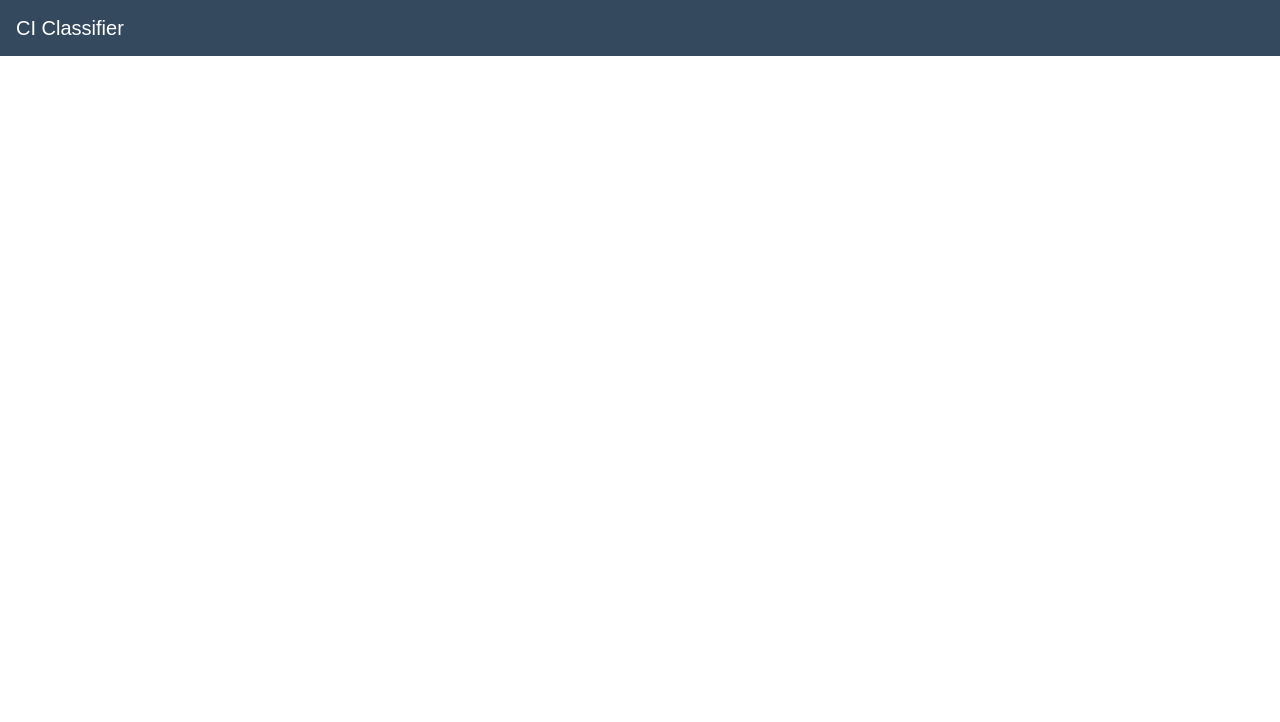
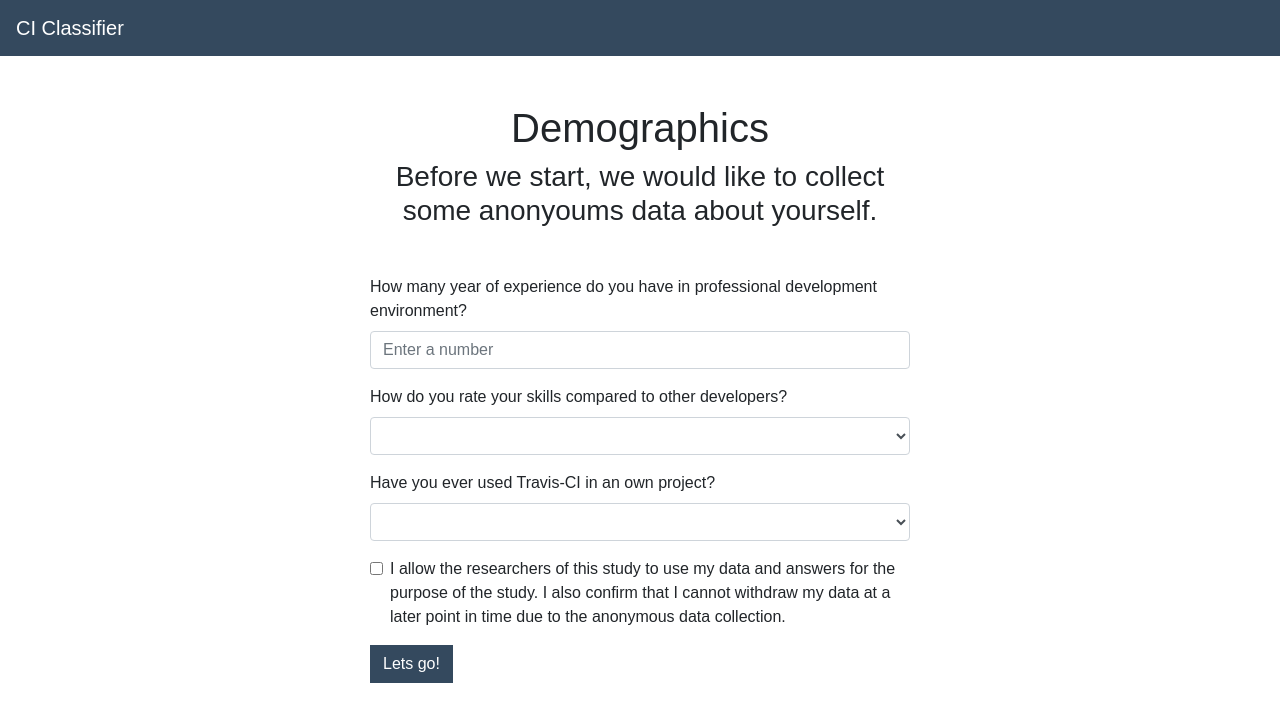
Before and after one commit to cinder-config/classification-frontend, a Nuxt app: page /demographics in a window 1280 px wide. Before the commit this address had no page. Shown: the top 722 px of the page. Built offline with nearby package versions, Linux system fonts and the light colour scheme.

Commit message:
add demographics
Signed-off-by: Timothy Zemp <timothy.zemp@gmail.com>

```diff
--- /dev/null
+++ b/pages/demographics.vue
@@ -0,0 +1,92 @@
+<template>
+    <b-container class="mt-5">
+        <b-row>
+            <b-col cols="6" offset="3">
+                <div class="text-center mb-5">
+                    <h1>Demographics</h1>
+                    <h3>Before we start, we would like to collect some anonyoums data about yourself.</h3>
+                </div>
+                <form ref="form" class="demographics-form">
+                    <!-- Years of Experience -->
+                    <div class="form-group">
+                        <label for="experienceYears">How many year of experience do you have in professional
+                            development environment?</label>
+                        <input v-model.number="form.experienceYears" required type="number" min="0" class="form-control"
+                               id="experienceYears" name="experienceYears"
+                               placeholder="Enter a number">
+                    </div>
+                    <!-- Compared to others -->
+                    <div class="form-group">
+                        <label for="experienceComparedToOthers">How do you rate your skills compared to other
+                            developers?</label>
+                        <select v-model.number="form.experienceComparedToOthers" required class="form-control"
+                                id="experienceComparedToOthers" name="experienceComparedToOthers">
+                            <option selected disabled>Please choose</option>
+                            <option value="1">Bad</option>
+                            <option value="2">Below Average</option>
+                            <option value="3">Average</option>
+                            <option value="4">Above Average</option>
+                            <option value="5">Excellent</option>
+                        </select>
+                    </div>
+                    <!-- Used Travis CI -->
+                    <div class="form-group">
+                        <label for="usedTravisCI">Have you ever used Travis-CI in an own project?</label>
+                        <select v-model="form.usedTravisCI" required class="form-control" id="usedTravisCI"
+                                name="usedTravisCI">
+                            <option selected disabled>Please choose</option>
+                            <option :value="true">Yes</option>
+                            <option :value="false">No</option>
+                        </select>
+                    </div>
+                    <!-- Consent -->
+                    <div class="form-check form-group">
+                        <input v-model="form.consent" required class="form-check-input" type="checkbox" value=""
+                               id="consent" name="consent">
+                        <label class="form-check-label" for="consent">
+                            I allow the researchers of this study to use my data and answers for the purpose of the
+                            study. I also confirm that I cannot withdraw my data at a later point in time due to the
+                            anonymous data collection.
+                        </label>
+                    </div>
+                    <button type="submit" class="btn btn-primary" v-on:click="start">Lets go!</button>
+                </form>
+            </b-col>
+        </b-row>
+
+    </b-container>
+</template>
+
+<script>
+  import axios from 'axios';
+
+  export default {
+    layout: 'default',
+    data() {
+      return {
+        apiUrl: process.env.apiUrl,
+        form: {
+          experienceYears: '',
+          experienceComparedToOthers: '',
+          usedTravisCI: '',
+          consent: '',
+        },
+      };
+    },
+    methods: {
+      start: function(e) {
+        e.preventDefault();
+        let that = this;
+        axios.post(this.apiUrl + '/api/users', this.form, {
+          headers: {
+            'Content-Type': 'application/json',
+          },
+        }).then(function(response) {
+          console.log(response);
+          that.$store.commit('SET_USER', response.data);
+          that.$router.push('/classify');
+        });
+      },
+    },
+  };
+</script>
--- a/pages/index.vue
+++ b/pages/index.vue
@@ -20,15 +20,7 @@
     },
     methods: {
       start: function() {
-        let that = this;
-        axios.post(this.apiUrl + '/api/users', {}, {
-          headers: {
-            'Content-Type': 'application/json',
-          },
-        }).then(function(response) {
-          that.$store.commit('SET_USER', response.data);
-          that.$router.push('/classify');
-        });
+        this.$router.push('/demographics');
       },
     },
   };
```
